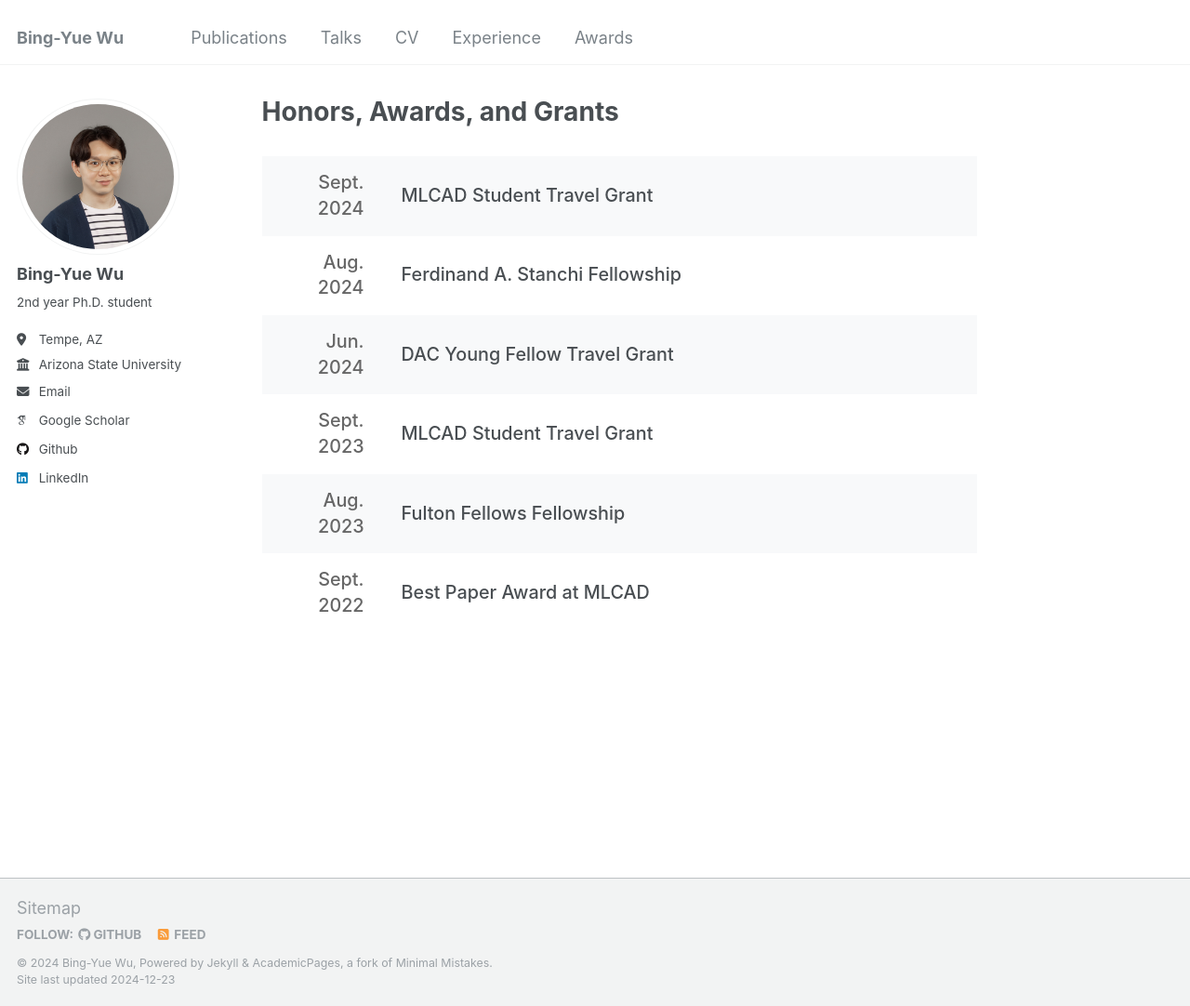
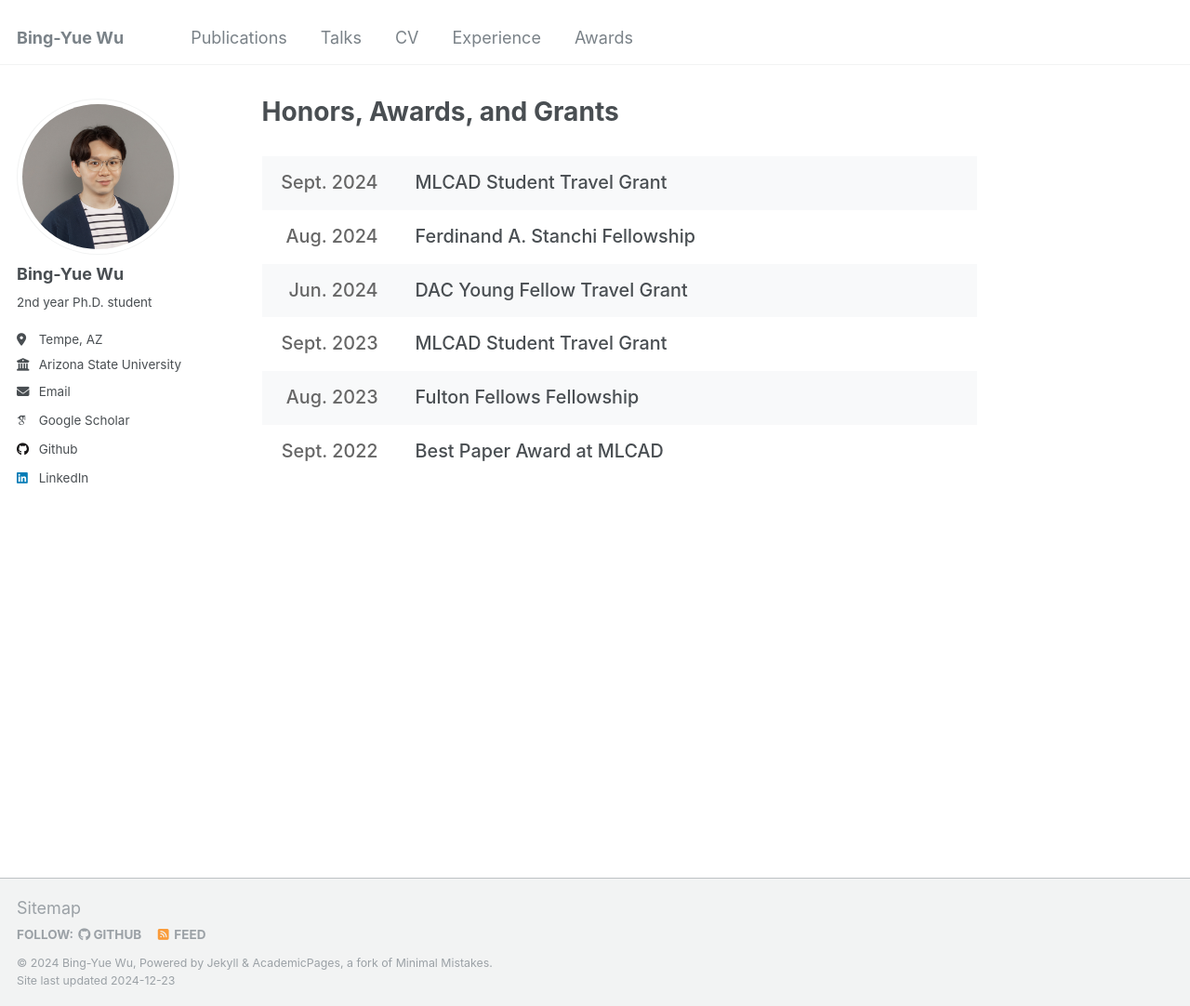
Before and after one commit to bingyuew/bingyuew.github.io, a Jekyll site: the page built from _pages/awards.html, in a window 1280 px wide and 1082 px high. Shown: the whole window at 93% size. Built offline with Jekyll 4.4.1, drawn with Linux system fonts in a browser that asks for light colours; some web fonts are replaced.

Commit message:
update website
Signed-off-by: Bing-Yue Wu <bingyuew@Bing-Yues-MacBook-Air.local>

```diff
--- a/_pages/awards.html
+++ b/_pages/awards.html
@@ -18,7 +18,7 @@ title: "Honors, Awards, and Grants"
   }
   .awards-table td:first-child {
     text-align: right;
-    width: 130px;
+    width: 145px;
     color: #666;
     font-weight: 500;
   }
```
